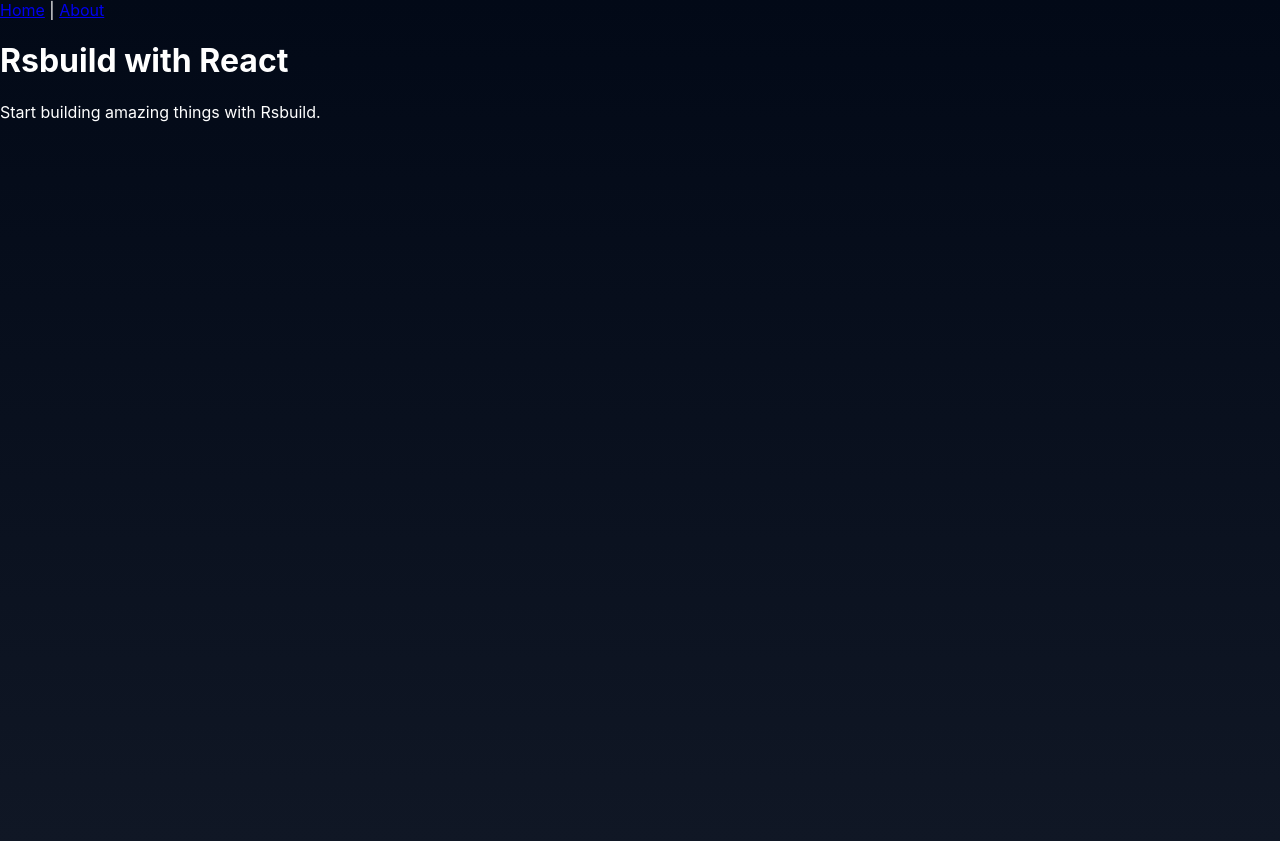
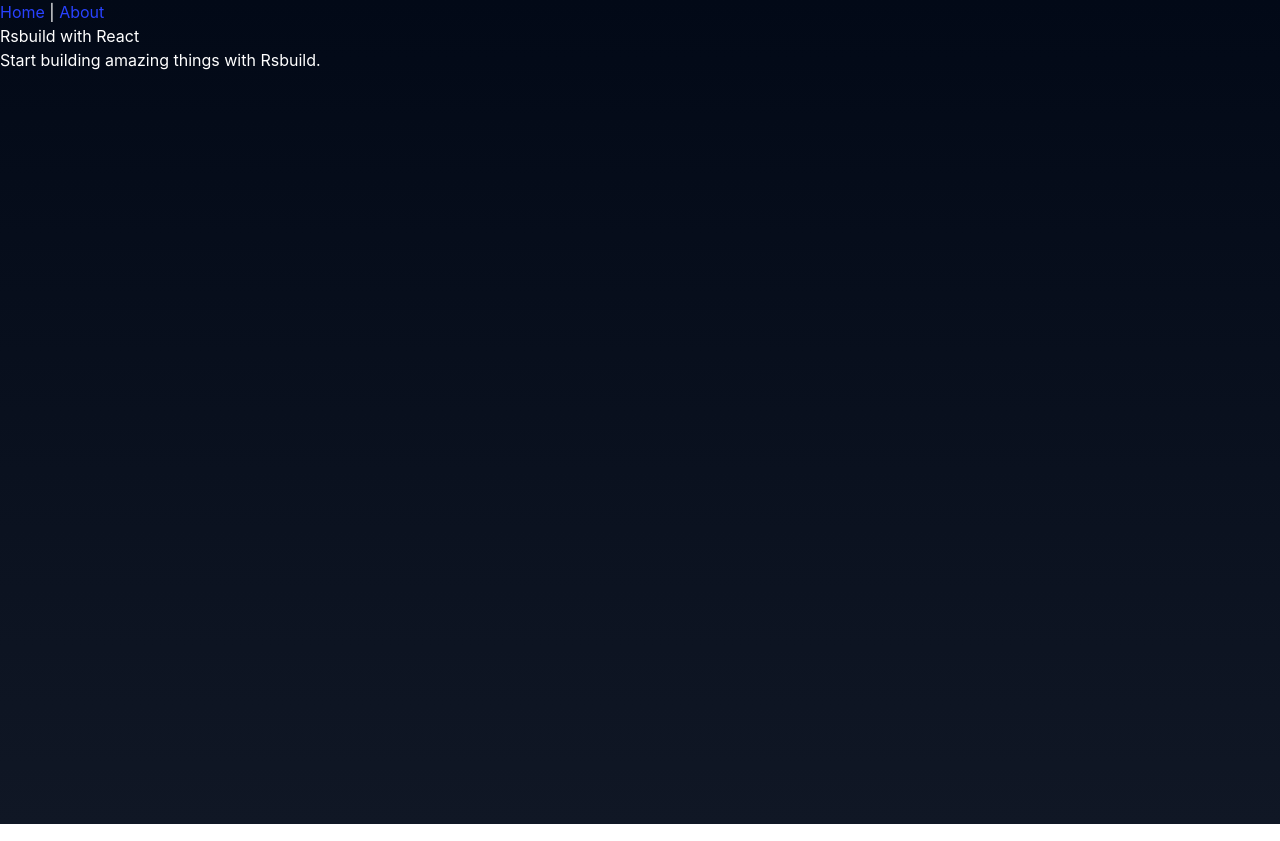
Before and after one commit to drag0dev/argon, a React app in the folder front/: page / in a window 1280 px wide. Built offline with nearby package versions, Linux system fonts and the light colour scheme; the HTML template or start-up script is replaced by a standard one.

Commit message:
import bulma

```diff
--- a/front/src/App.css
+++ b/front/src/App.css
@@ -1,3 +1,5 @@
+@import "https://cdn.jsdelivr.net/npm/bulma@1.0.1/css/bulma.min.css";
+
 body {
   margin: 0;
   color: #fff;
```
